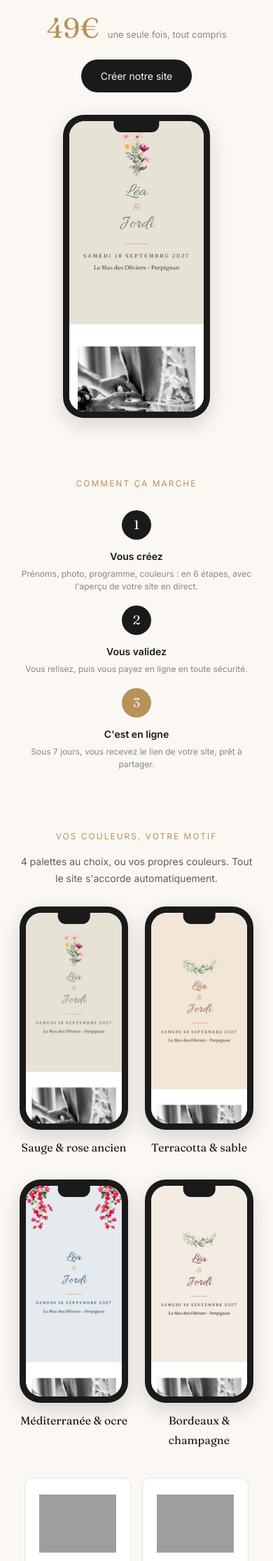
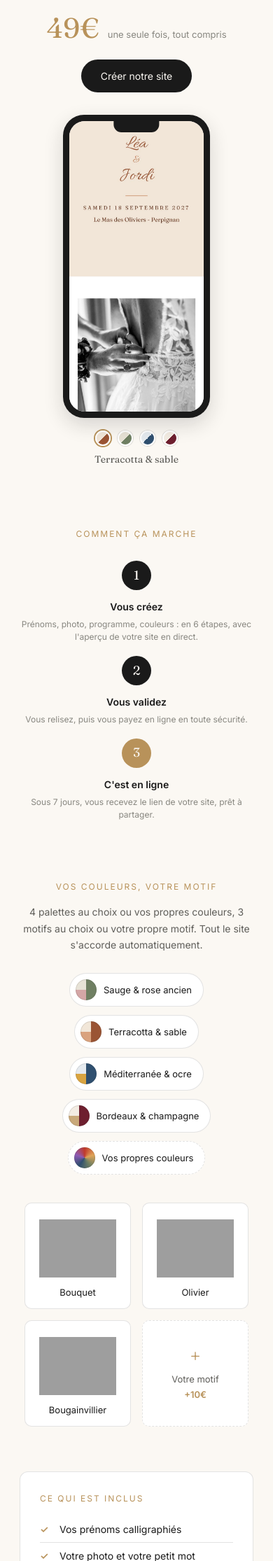
Before and after one commit to ingridapostrophe/Casori, a PHP site: page /atelier/ in a window 390 px wide. Shown: the part 360-2590 px from the top of the page at 70% size. Run offline with PHP 8.4, Linux system fonts and the light colour scheme; grey boxes are pictures that could not be loaded.

Commit message:
Page l'Atelier : un seul téléphone qui alterne les styles, palettes en pastilles, textes revus
Co-Authored-By: Claude Opus 5.5 <noreply@anthropic.com>
Claude-Session: https://claude.ai/code/session_01CGjkqTZ9trMVEQQxVMtqEj

```diff
--- a/site-vitrine/atelier/atelier.css
+++ b/site-vitrine/atelier/atelier.css
@@ -14,14 +14,28 @@
 .at-prix-note { font-size: 13px; color: var(--gris-clair); }
 .at-hero-tel { display: flex; justify-content: center; }
 .at-hero-tel .theme-ecran { max-width: 250px; }
-/* le téléphone de l'en-tête défile tout seul, en boucle */
-.at-hero-tel .theme-screen img { animation: at-defile 26s ease-in-out 1.5s infinite alternate; }
-@keyframes at-defile { to { transform: translateY(calc(-100% + 100cqh)); } }
+/* le téléphone de l'en-tête : les 4 styles en fondu, chacun défile doucement */
+.at-hero-tel { flex-direction: column; align-items: center; }
+.at-diapo img { opacity: 0; transition: opacity 0.9s ease; }
+.at-diapo img.visible { opacity: 1; animation: at-defile 6.5s ease-in-out 0.6s forwards; }
+@keyframes at-defile { to { transform: translateY(calc(-45% + 100cqh)); } }
+.at-pastilles { display: flex; gap: 10px; margin-top: 18px; }
+.at-pastilles button {
+  width: 22px; height: 22px; border-radius: 50%; cursor: pointer; padding: 0;
+  border: 2px solid #fff; box-shadow: 0 0 0 1px var(--bordure);
+  background: linear-gradient(135deg, var(--c1) 50%, var(--c2) 50%);
+}
+.at-pastilles button.actif { box-shadow: 0 0 0 2px var(--or); }
+.at-diapo-nom { margin: 8px 0 0; font-family: var(--serif); font-size: 14px; color: var(--gris-texte); }
 
 .at-etapes { grid-template-columns: repeat(3, 1fr); max-width: 760px; margin-left: auto; margin-right: auto; }
 
 .at-sous-titre { font-size: 14px; color: var(--gris-texte); max-width: 440px; margin: 0 auto; }
-.at-styles { grid-template-columns: repeat(4, 1fr); max-width: 920px; }
+.at-palettes { display: flex; flex-wrap: wrap; justify-content: center; gap: 12px; max-width: 760px; margin: 28px auto 0; }
+.at-palettes > div { display: flex; align-items: center; gap: 10px; background: #fff; border: 1px solid var(--bordure); border-radius: 99px; padding: 8px 16px 8px 8px; font-size: 13px; }
+.at-rond { width: 30px; height: 30px; border-radius: 50%; flex: none; background: conic-gradient(var(--c2) 0 50%, var(--c3) 0 75%, var(--c1) 0); box-shadow: inset 0 0 0 1px var(--bordure); }
+.at-rond.arc { background: conic-gradient(#C0392B, #E0A458, #6F7F62, #2F4F6F, #8E5BB5, #C0392B); }
+.at-vos-couleurs { border-style: dashed !important; }
 
 .at-motifs {
   display: grid;
@@ -71,11 +85,13 @@
   max-width: 760px;
   margin: 40px auto;
   padding: 32px;
-  background: var(--creme-fonce);
+  background: #F4EADB;
+  border: 1px solid #E6D3B5;
   border-radius: 14px;
 }
 .at-derriere img { width: 100%; aspect-ratio: 1; object-fit: cover; border-radius: 50%; }
-.at-derriere p { margin: 0 0 12px; color: var(--gris-texte); }
+.at-derriere p { margin: 0 0 12px; color: var(--encre); }
+.at-derriere b { font-weight: 600; }
 .at-derriere .surtitre { margin-bottom: 10px; }
 
 .at-faq { max-width: 720px; margin: 0 auto; padding: 32px 0; }
@@ -95,7 +111,6 @@
   .at-intro { margin-left: auto; margin-right: auto; }
   .at-prix { justify-content: center; }
   .at-hero-tel .theme-ecran { max-width: 210px; }
-  .at-styles { grid-template-columns: repeat(2, 1fr); max-width: 460px; }
   .at-inclus { grid-template-columns: 1fr; }
   .at-derriere { grid-template-columns: 1fr; text-align: center; justify-items: center; }
   .at-derriere img { max-width: 180px; }
@@ -105,5 +120,5 @@
   .at-motifs { grid-template-columns: repeat(2, 1fr); max-width: 320px; }
 }
 @media (prefers-reduced-motion: reduce) {
-  .at-hero-tel .theme-screen img { animation: none; }
+  .at-diapo img.visible { animation: none; }
 }
--- /dev/null
+++ b/site-vitrine/atelier/atelier.js
@@ -0,0 +1,17 @@
+/* Page de l'Atelier : le téléphone de l'en-tête alterne les 4 styles (et on peut choisir avec les pastilles) */
+(function () {
+  const imgs = [...document.querySelectorAll('#at-diapo img')];
+  const pastilles = [...document.querySelectorAll('#at-pastilles button')];
+  const nom = document.getElementById('at-diapo-nom');
+  if (!imgs.length) return;
+  let i = 0, minuterie;
+  function montrer(n) {
+    i = (n + imgs.length) % imgs.length;
+    imgs.forEach((im, k) => { im.classList.remove('visible'); if (k === i) { void im.offsetWidth; im.classList.add('visible'); } });
+    pastilles.forEach((p, k) => p.classList.toggle('actif', k === i));
+    nom.textContent = imgs[i].dataset.nom;
+  }
+  function lancer() { clearInterval(minuterie); minuterie = setInterval(() => montrer(i + 1), 7000); }
+  pastilles.forEach((p, k) => p.addEventListener('click', () => { montrer(k); lancer(); }));
+  if (!matchMedia('(prefers-reduced-motion: reduce)').matches) lancer();
+})();
--- a/site-vitrine/atelier/index.html
+++ b/site-vitrine/atelier/index.html
@@ -35,7 +35,19 @@
         <a href="creer/" class="btn">Créer notre site</a>
       </div>
       <div class="at-hero-tel">
-        <div class="theme-ecran"><div class="theme-screen"><img src="assets/atelier-sauge.jpg" alt="Aperçu d'un site créé avec l'Atelier"></div></div>
+        <div class="theme-ecran"><div class="theme-screen at-diapo" id="at-diapo">
+          <img class="visible" src="assets/atelier-terracotta.jpg" alt="Site de l'Atelier, palette Terracotta et sable, motif bouquet" data-nom="Terracotta &amp; sable">
+          <img src="assets/atelier-sauge.jpg" alt="Site de l'Atelier, palette Sauge et rose ancien, motif olivier" data-nom="Sauge &amp; rose ancien" loading="lazy">
+          <img src="assets/atelier-mediterranee.jpg" alt="Site de l'Atelier, palette Méditerranée et ocre, motif bougainvillier" data-nom="Méditerranée &amp; ocre" loading="lazy">
+          <img src="assets/atelier-bordeaux.jpg" alt="Site de l'Atelier, palette Bordeaux et champagne, motif olivier" data-nom="Bordeaux &amp; champagne" loading="lazy">
+        </div></div>
+        <div class="at-pastilles" id="at-pastilles">
+          <button class="actif" aria-label="Terracotta et sable" style="--c1:#F1E6D8;--c2:#9A5434"></button>
+          <button aria-label="Sauge et rose ancien" style="--c1:#E7E2D6;--c2:#6F7F62"></button>
+          <button aria-label="Méditerranée et ocre" style="--c1:#E5EAEF;--c2:#2F4F6F"></button>
+          <button aria-label="Bordeaux et champagne" style="--c1:#F3ECE3;--c2:#6E1F2F"></button>
+        </div>
+        <p class="at-diapo-nom" id="at-diapo-nom">Terracotta &amp; sable</p>
       </div>
     </section>
 
@@ -53,13 +65,14 @@
     <section class="themes-sec">
       <div class="centre">
         <p class="surtitre">Vos couleurs, votre motif</p>
-        <p class="at-sous-titre">4 palettes au choix, ou vos propres couleurs. Tout le site s'accorde automatiquement.</p>
+        <p class="at-sous-titre">4 palettes au choix ou vos propres couleurs, 3 motifs au choix ou votre propre motif. Tout le site s'accorde automatiquement.</p>
       </div>
-      <div class="themes-grille at-styles">
-        <div class="theme"><div class="theme-ecran" tabindex="0"><div class="theme-screen"><img src="assets/atelier-sauge.jpg" alt="Palette Sauge et rose ancien"></div></div><p class="theme-nom">Sauge &amp; rose ancien</p></div>
-        <div class="theme"><div class="theme-ecran" tabindex="0"><div class="theme-screen"><img src="assets/atelier-terracotta.jpg" alt="Palette Terracotta et sable"></div></div><p class="theme-nom">Terracotta &amp; sable</p></div>
-        <div class="theme"><div class="theme-ecran" tabindex="0"><div class="theme-screen"><img src="assets/atelier-mediterranee.jpg" alt="Palette Méditerranée et ocre"></div></div><p class="theme-nom">Méditerranée &amp; ocre</p></div>
-        <div class="theme"><div class="theme-ecran" tabindex="0"><div class="theme-screen"><img src="assets/atelier-bordeaux.jpg" alt="Palette Bordeaux et champagne"></div></div><p class="theme-nom">Bordeaux &amp; champagne</p></div>
+      <div class="at-palettes">
+        <div><span class="at-rond" style="--c1:#E7E2D6;--c2:#6F7F62;--c3:#D4A6A6"></span>Sauge &amp; rose ancien</div>
+        <div><span class="at-rond" style="--c1:#F1E6D8;--c2:#9A5434;--c3:#D9A27E"></span>Terracotta &amp; sable</div>
+        <div><span class="at-rond" style="--c1:#E5EAEF;--c2:#2F4F6F;--c3:#D9A441"></span>Méditerranée &amp; ocre</div>
+        <div><span class="at-rond" style="--c1:#F3ECE3;--c2:#6E1F2F;--c3:#C9A97A"></span>Bordeaux &amp; champagne</div>
+        <div class="at-vos-couleurs"><span class="at-rond arc"></span>Vos propres couleurs</div>
       </div>
       <div class="at-motifs">
         <div><img src="modele/assets/motif-brin.webp" alt=""><span>Bouquet</span></div>
@@ -78,8 +91,8 @@
           <li>Votre photo et votre petit mot</li>
           <li>Le programme de la journée, jusqu'à 5 moments, avec les itinéraires</li>
           <li>Les réponses de vos invités via votre formulaire Google (modèle fourni)</li>
-          <li>4 palettes ou vos propres couleurs, 3 motifs</li>
-          <li>Une adresse à vos prénoms : mariages.casori.fr/vos-prenoms</li>
+          <li>4 palettes au choix ou vos propres couleurs, 3 motifs au choix ou votre propre motif (+10€)</li>
+          <li>Une adresse à vos prénoms : mariages.casori.fr/prenom-prenom</li>
           <li>En ligne jusqu'à 1 an après votre mariage</li>
           <li>Invisible sur Google : seuls vos invités le trouvent</li>
         </ul>
@@ -105,8 +118,8 @@
       <img src="assets/ingrid.jpg" alt="Ingrid Andriessens sur le stand Casorí">
       <div>
         <p class="surtitre">Derrière l'Atelier</p>
-        <p>Je m'appelle Ingrid. Je dessine chaque modèle de l'Atelier à Perpignan, et je vérifie personnellement chaque site avant sa mise en ligne.</p>
-        <p>Une question ? Écrivez-moi : je vous réponds avec plaisir.</p>
+        <p>Je m'appelle <b>Ingrid</b>, et je suis derrière Casorí, à Perpignan. Vous créez votre site en toute autonomie, mais <b>chaque site passe entre mes mains</b> : je le relis et le vérifie personnellement avant sa mise en ligne.</p>
+        <p>Une question ? <b>Écrivez-moi</b>, je vous réponds avec plaisir.</p>
         <a href="../contact.html" class="btn-ligne">Me contacter</a>
       </div>
     </section>
@@ -158,5 +171,6 @@
       <span>Photographies © <a href="https://nicolas-casas.fr/" target="_blank" rel="noopener noreferrer">Nicolas Casas</a></span>
     </div>
   </footer>
+  <script src="atelier.js"></script>
 </body>
 </html>
```
Also changed, not shown: site-vitrine/atelier/assets/atelier-sauge.jpg, site-vitrine/atelier/assets/atelier-terracotta.jpg.
